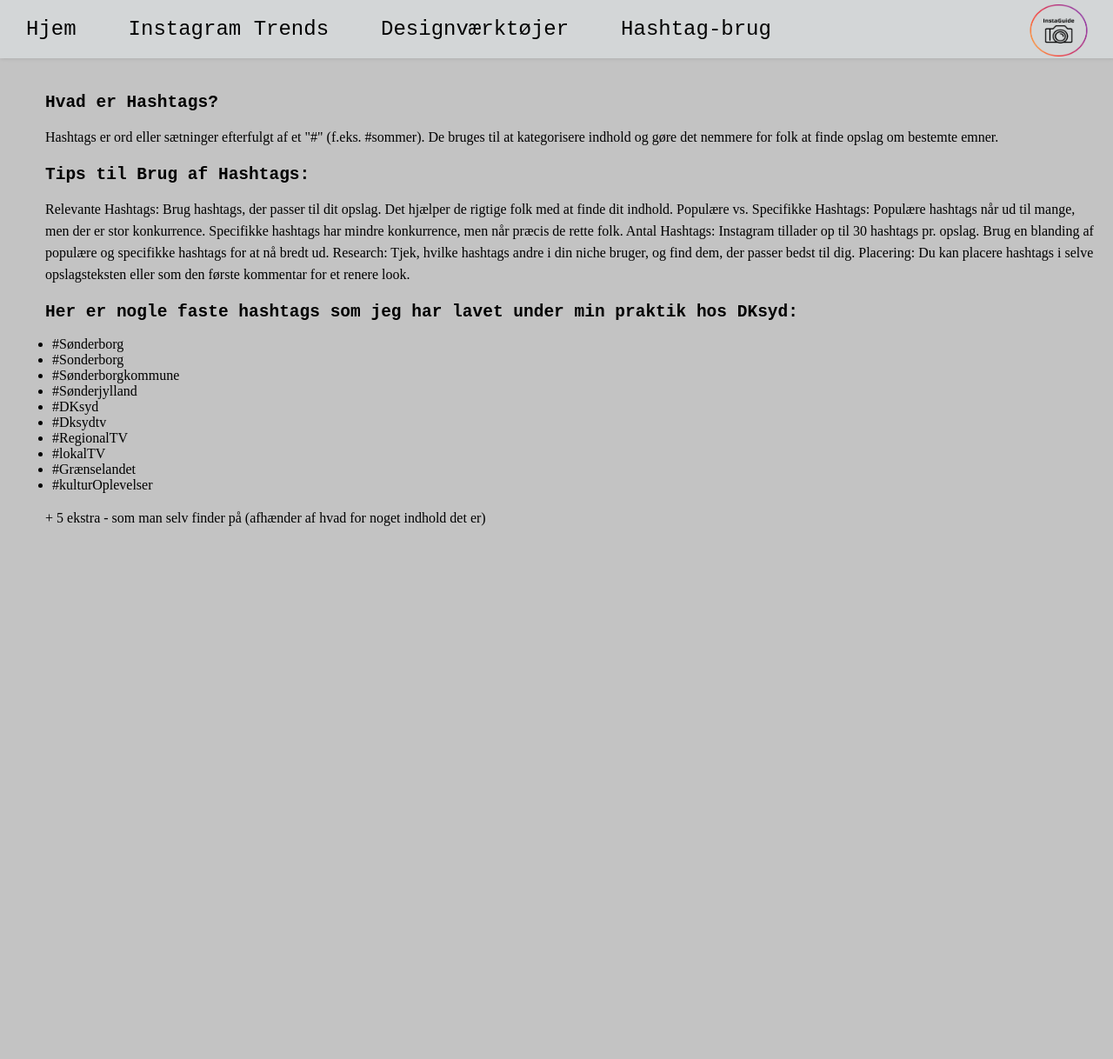
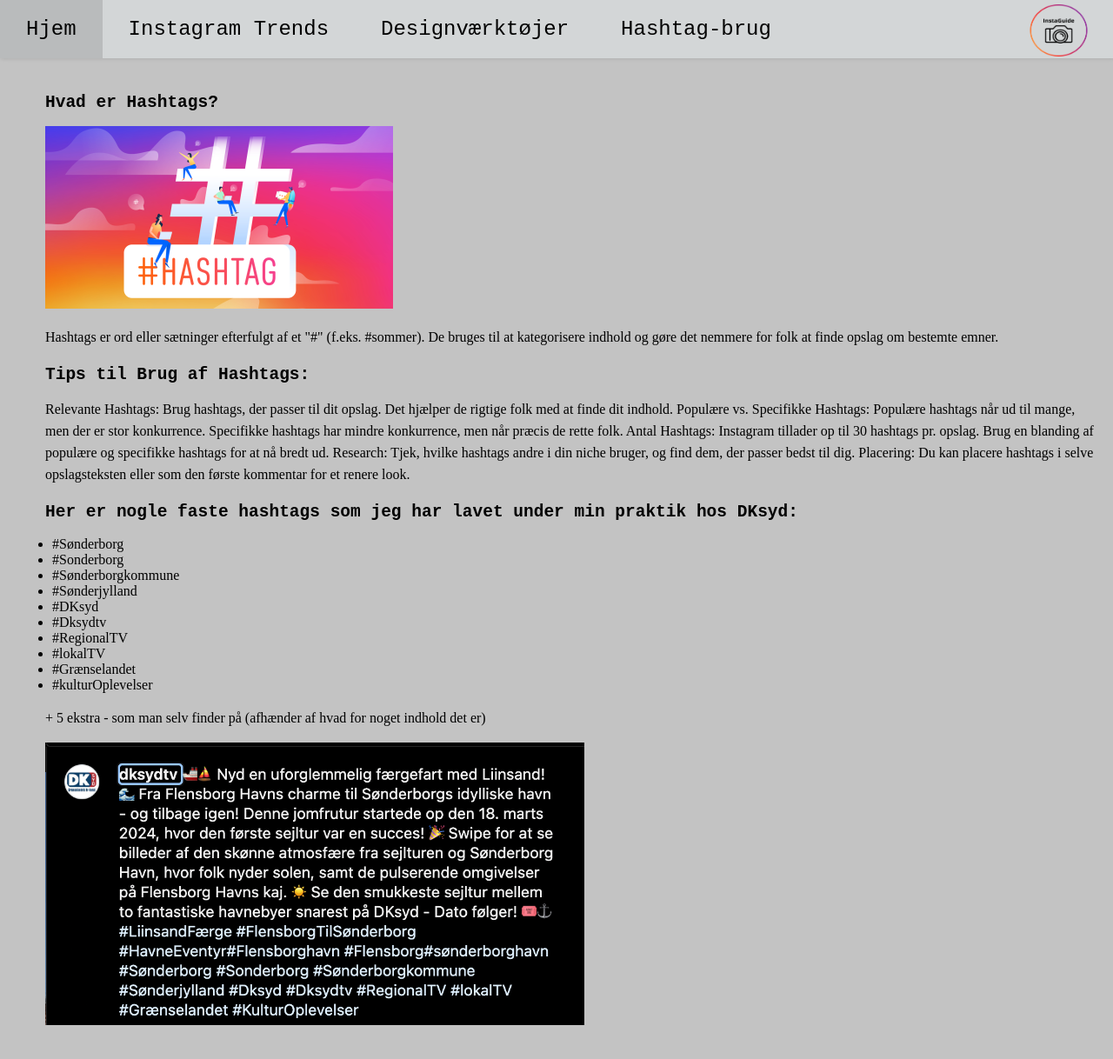
Before and after one commit to Frederikkeljensen/Hovedopgave, a plain HTML site: page hashtagUsage.html in a window 1280 px wide. Shown: the whole page at 87% size. Before the commit the page ends 800 px from the top, so only its background shows below. Drawn offline with Linux system fonts and the light colour scheme.

Commit message:
tilføjet lidt farve på hashtag side

```diff
--- a/hashtagUsage.html
+++ b/hashtagUsage.html
@@ -26,6 +26,7 @@
 
     <section class="hashtag-section">
         <h2 class="hashtag-section__title">Hvad er Hashtags?</h2>
+        <img class="hashtag-section__img" src="images/instagram-hashtags_image.png" alt="">
         <p class="hashtag-section__description">
             Hashtags er ord eller sætninger efterfulgt af et "#" (f.eks. #sommer). De bruges til at kategorisere indhold
             og gøre det nemmere for folk at finde opslag om bestemte emner.
@@ -61,6 +62,7 @@
         <p class="hashtag-section__description">
             + 5 ekstra - som man selv finder på (afhænder af hvad for noget indhold det er)
         </p>
+        <img class="hashtag-section__images" src="images/instagram-hashtag.png" alt="">
     </section>
 </body>
 
--- a/style.css
+++ b/style.css
@@ -352,6 +352,16 @@
     margin-top: 20px;
 }
 
+.hashtag-section__img {
+    margin-left: var(--spaceXLarge);
+}
+
+.hashtag-section__images {
+    margin-left: var(--spaceXLarge);
+    height: 100%;
+    width: 50%;
+}
+
 /* mobil-størrelse, med header-menu */
 @media (min-width:48em) and (min-width:1024px) {
     .header li {
```
Also changed, not shown: images/instagram-hashtag.png (added), 2 other files.
